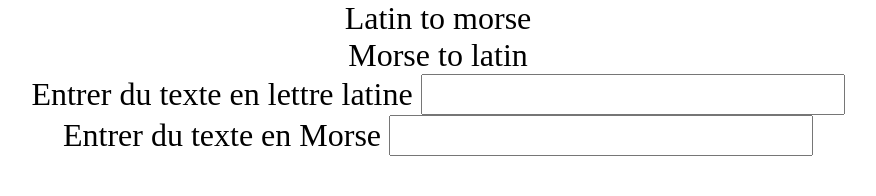
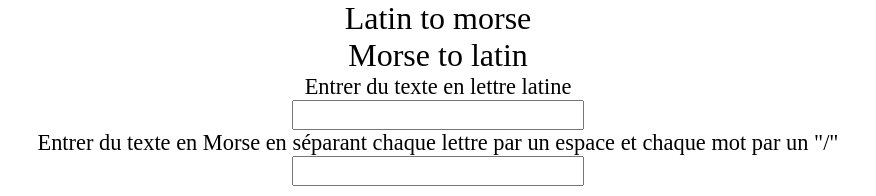
Before and after one commit to Ixibus/GHL-EXOSINDIV_ADA_morse, a plain HTML site: page index.html in a window 1280 px wide. Shown: the whole page, without its empty margins (202-1078 px from the left). Drawn offline with Linux system fonts and the light colour scheme.

Commit message:
cssUpdate

```diff
--- a/index.html
+++ b/index.html
@@ -15,14 +15,14 @@
     </header>
     <main id="latinToMorse">
       <label for="textEntry">Entrer du texte en lettre latine</label>
-      <input type="text" name="textEntry" id="latinTextEntry" />
+      <input type="text" name="textEntry" id="latinTextEntry" autocomplete="off"/>
       <div class="output morseOutContainer">
         <p class="outputText outputTextLTM"></p>
       </div>
     </main>
     <main id="morseToLatin">
-      <label for="textEntry">Entrer du texte en Morse</label>
-      <input type="text" name="textEntry" id="morseTextEntry" />
+      <label for="textEntry">Entrer du texte en Morse en séparant chaque lettre par un espace et chaque mot par un "/"</label>
+      <input type="text" name="textEntry" id="morseTextEntry" autocomplete="off"/>
       <div class="output morseOutContainer">
         <p class="outputText outputTextMTL"></p>
       </div>
--- a/script.js
+++ b/script.js
@@ -125,7 +125,7 @@ console.log(decode("..- -./- . ... -/-.. ./--- ..- ..-."));
 function encodeV2(string) {
   console.log("\n*** Etape 5 ***");
   let encodeArray = [];
-  getLatinCharacterList(string).forEach((latinWord) => {
+  getLatinCharacterList(string.toUpperCase()).forEach((latinWord) => {
     latinWord.split(" ").forEach((latinLatter) => {
       encodeArray.push(latinLatter.split("").map(el => translateLatinCharacter(el)).join(""));
     })
@@ -137,7 +137,7 @@ function encodeV2(string) {
 console.log(encodeV2("SOS"));
 
 
-// ----- TO HTML INTERFACE -----
+// ----- HTML INTERFACE -----
 
 const latinInput = document.getElementById("latinTextEntry");
 const morseOutput = document.querySelector(".outputTextLTM");
@@ -145,5 +145,5 @@ const morseOutput = document.querySelector(".outputTextLTM");
 const morseInput = document.getElementById("morseTextEntry");
 const latinOutput = document.querySelector(".outputTextMTL");
 
-latinInput.addEventListener('beforeinput', (e) => morseOutput.textContent = encodeV2(e.target.value));
-morseInput.addEventListener('beforeinput', (e) => latinOutput.textContent = decode(e.target.value));
+latinInput.addEventListener('input', (e) => morseOutput.textContent = encodeV2(e.target.value));
+morseInput.addEventListener('input', (e) => latinOutput.textContent = decode(e.target.value));
--- a/style.css
+++ b/style.css
@@ -7,3 +7,22 @@
 
     text-align: center;
 }
+
+:root {
+    --size-2: 0.7rem;
+}
+
+main {
+    display: flex;
+    flex-direction: column;
+    align-items: center;
+}
+
+label {
+    font-size: var(--size-2);
+}
+
+input {
+    max-width: 25vw;
+    font-size: var(--size-2);
+}
```
